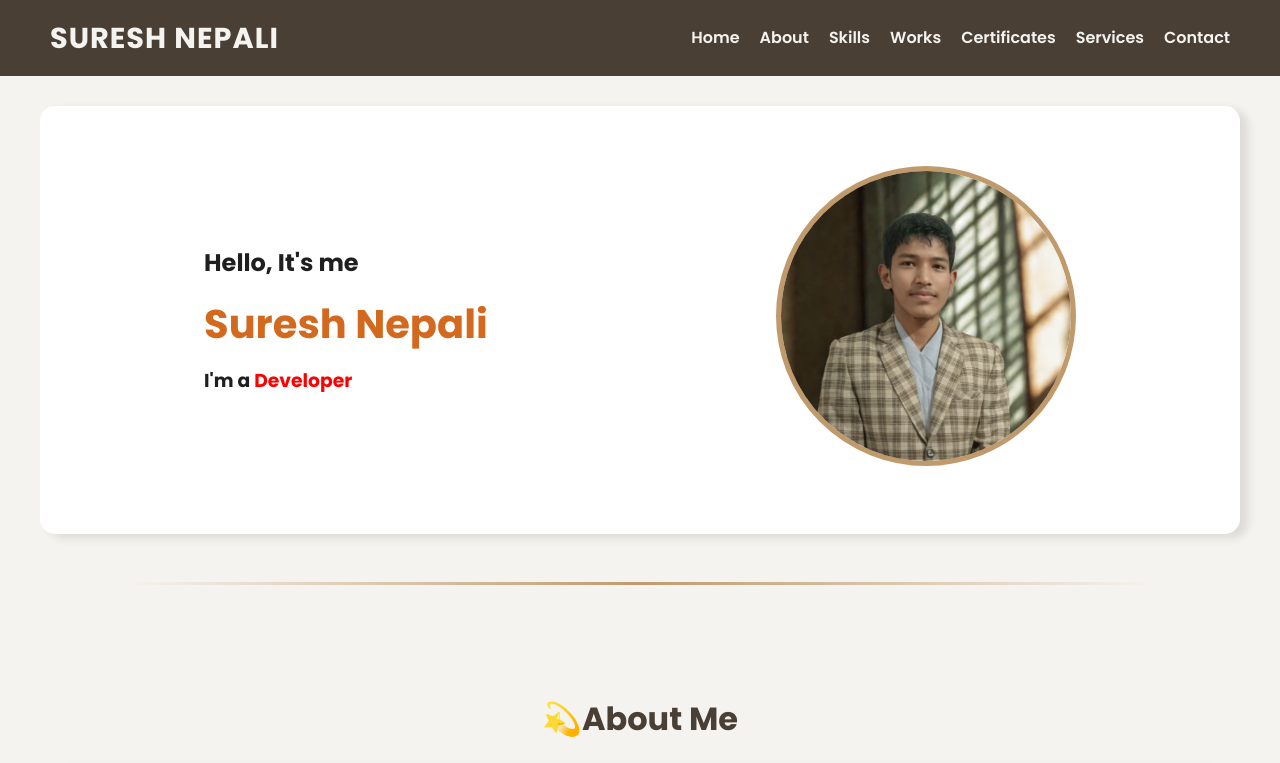
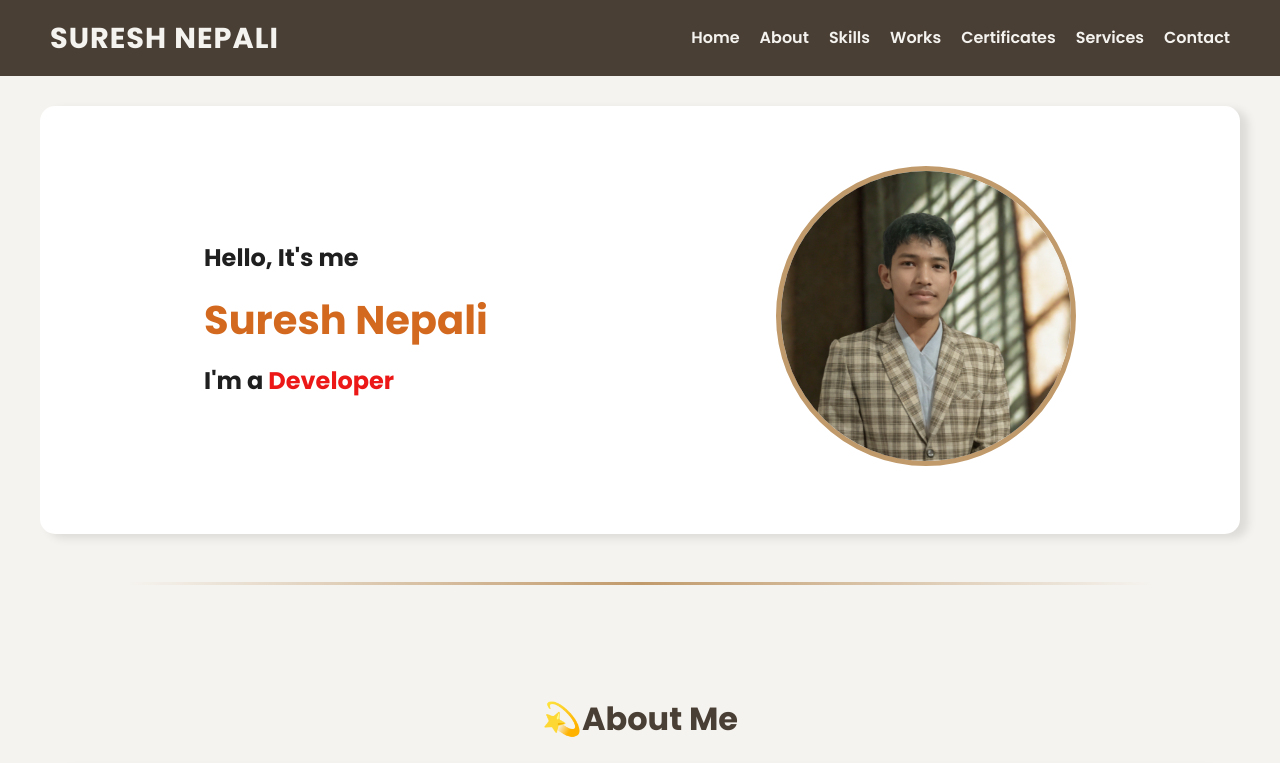
Before and after one commit to MuffledTech/Portfolio, a plain HTML site: page index.html in a window 1280 px wide. Shown: the top 763 px of the page. Drawn offline with Linux system fonts and the light colour scheme.

Commit message:
Updated project with removed js and added css

```diff
--- a/index.html
+++ b/index.html
@@ -8,6 +8,25 @@
     <title>Suresh Nepali | Portfolio</title>
     <link rel="stylesheet" href="style.css">
     <link href="https://fonts.googleapis.com/css2?family=Poppins:wght@400;600;700&display=swap" rel="stylesheet">
+    <style>
+        .role {
+            font-size: 1.5rem;
+        }
+        .animated-role::after {
+            content: "";
+            font-weight: bold;
+            color: #ec1818;
+            animation: roleAnimation 6s infinite;
+        }
+
+        @keyframes roleAnimation {
+            0% { content: "Coder"; }
+            25% { content: "Designer"; }
+            50% { content: "Tech Enthusiast"; }
+            75% { content: "Programmer"; }
+            100% { content: "Developer"; }
+        }
+    </style>
 </head>
 
 <body>
@@ -32,7 +51,7 @@
         <div class="intro-text">
             <h2>Hello, It's me</h2>
             <h1 class="highlight">Suresh Nepali</h1>
-            <h3>I'm a <span style="color: red;" class="animated-role"></span></h3>
+            <h3 class="role">I'm a <span class="animated-role"></span></h3>
         </div>
         <div class="intro-image">
             <img src="user/2.png" alt="Profile Picture" loading="eager">
@@ -348,21 +367,6 @@
     <footer>
         <p>© 2025 Suresh Nepali | All Rights Reserved</p>
     </footer>
-
-    <script>
-        const roles = ["Coder", "Programmer", "Developer", "Designer"];
-        let i = 0;
-        const roleSpan = document.querySelector(".animated-role");
-
-        function changeRole() {
-            roleSpan.textContent = roles[i];
-            i = (i + 1) % roles.length;
-        }
-
-        changeRole();
-        setInterval(changeRole, 2000);
-    </script>
-
 </body>
 
 </html>
```
